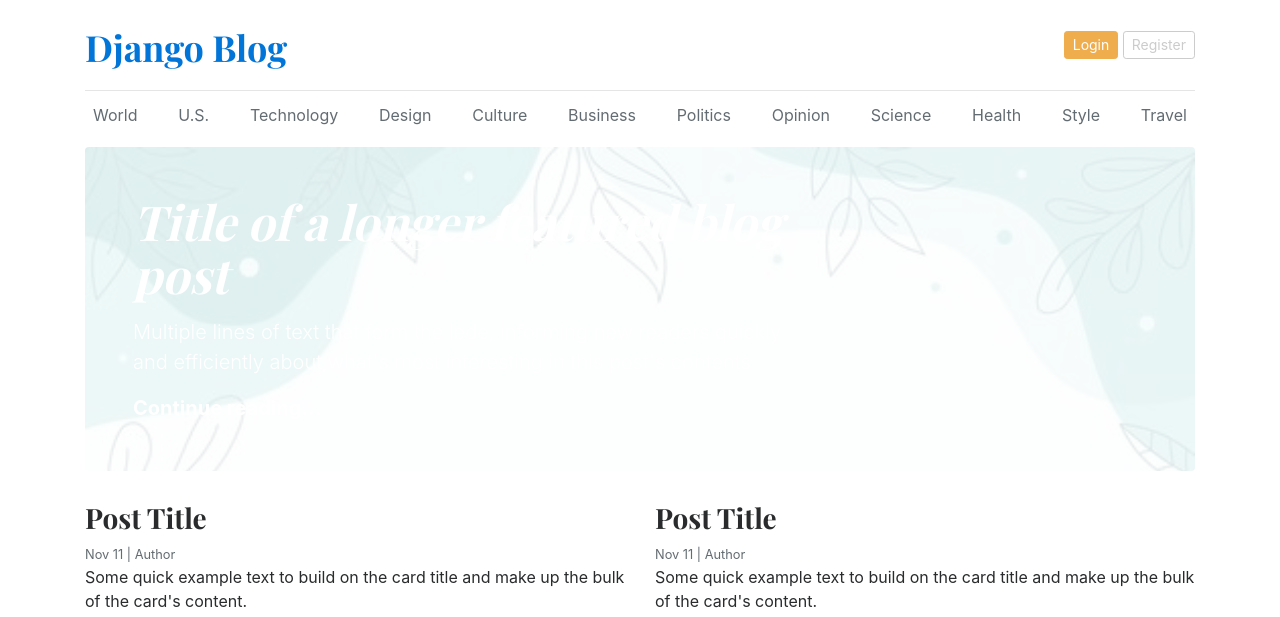
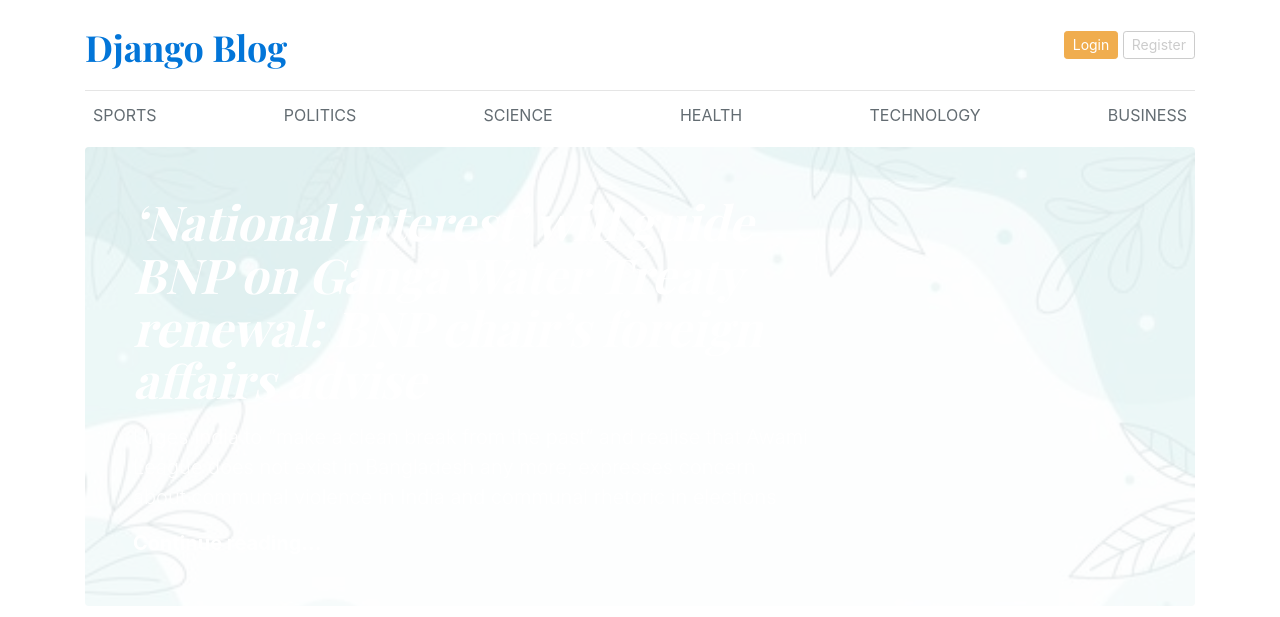
Before and after one commit to Akankhya-Dash/Blog, a Django app: page / in a window 1280 px wide. Shown: the top 617 px of the page. Run offline with Django 5.2, Linux system fonts and the light colour scheme; data comes from the database, SQL or seed files in the repository; both versions use the stored data as it was after the commit.

Commit message:
updated featured_posts

```diff
--- a/blog/views.py
+++ b/blog/views.py
@@ -1,4 +1,11 @@
 from django.http import HttpResponse
 from django.shortcuts import render
+from blogs.models import Category,Blog
 def home(request):
-    return render(request,'home.html')
+    categories=Category.objects.all()
+    featured_posts=Blog.objects.filter(is_featured=True).order_by('updated_at')
+    context={
+        'categories':categories ,
+        'featured_posts':featured_posts,
+    }
+    return render(request,'home.html',context)
--- a/templates/home.html
+++ b/templates/home.html
@@ -27,31 +27,24 @@
 
       <div class="nav-scroller py-1 mb-2">
         <nav class="nav d-flex justify-content-between">
-          <a class="p-2 text-muted" href="#">World</a>
-          <a class="p-2 text-muted" href="#">U.S.</a>
-          <a class="p-2 text-muted" href="#">Technology</a>
-          <a class="p-2 text-muted" href="#">Design</a>
-          <a class="p-2 text-muted" href="#">Culture</a>
-          <a class="p-2 text-muted" href="#">Business</a>
-          <a class="p-2 text-muted" href="#">Politics</a>
-          <a class="p-2 text-muted" href="#">Opinion</a>
-          <a class="p-2 text-muted" href="#">Science</a>
-          <a class="p-2 text-muted" href="#">Health</a>
-          <a class="p-2 text-muted" href="#">Style</a>
-          <a class="p-2 text-muted" href="#">Travel</a>
+          {% for cat in categories %}
+          <a class="p-2 text-muted" href="#">{{cat.category_name}}</a>
+          {% endfor %}
         </nav>
       </div>
 
 
-
+{% for post in featured_posts %}
+  {% if forloop.first  %}
 <div class="jumbotron p-3 p-md-5 text-white rounded bg-dark" style="background-image: url(/static/images/cricket.jpg);background-blend-mode: overlay;background-size:cover;">
     <div class="col-md-8 px-0">
-      <h1 class="display-4 font-italic">Title of a longer featured blog post</h1>
-      <p class="lead my-3">Multiple lines of text that form the lede, informing new readers quickly and efficiently about what's most interesting in this post's contents.</p>
+      <h1 class="display-4 font-italic">{{post.title}}</h1>
+      <p class="lead my-3">{{post.short_description }}</p>
       <p class="lead mb-0"><a href="#" class="text-white font-weight-bold">Continue reading...</a></p>
     </div>
   </div>
-
+  {% endif %}
+{% endfor %}
   <div class="row mb-2">
     <div class="col-md-6">
       <div class="card border-0" >
```
Also changed, not shown: db.sqlite3.
